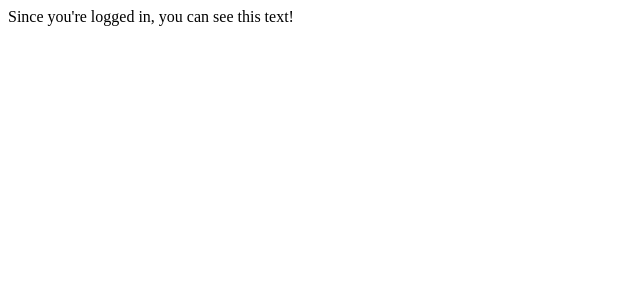
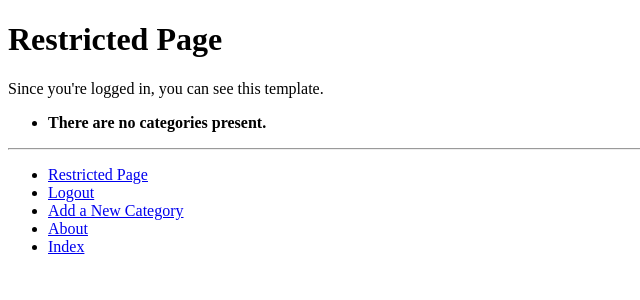
Before and after one commit to DavidAlbaiatySuarez/tango_with_django_project, a Django app: page /rango/restricted/ in a window 1280 px wide. Shown: the top 300 px of the page, without its empty margins (0-640 px from the left). Run offline with Django 3.2, Linux system fonts and the light colour scheme; the visitor is signed in with stand-in values (Sample User, id 1); data that the repository does not hold is empty.

Commit message:
chapter 9 with exercises

```diff
--- a/rango/views.py
+++ b/rango/views.py
@@ -69,6 +69,7 @@ def show_category(request, category_name_slug):
     # Go render the response and return it to the client
     return render(request, 'rango/category.html', context=context_dict)
 
+@login_required
 def add_category(request):
     form = CategoryForm()
 
@@ -92,6 +93,7 @@ def add_category(request):
     # Render the form with error messages (if any).
     return render(request, 'rango/add_category.html', {'form': form})
 
+@login_required
 def add_page(request, category_name_slug):
     try:
         category = Category.objects.get(slug=category_name_slug)
@@ -227,7 +229,7 @@ def user_login(request):
 
 @login_required
 def restricted(request):
-    return HttpResponse("Since you're logged in, you can see this text!")
+    return render(request, 'rango/restricted.html')
 
 # Use the login_required() decorator to ensure only those logged in can
 # access the view
--- a/templates/rango/base.html
+++ b/templates/rango/base.html
@@ -28,13 +28,13 @@
 			<!-- Show these links when the user is logged in -->
 				<li><a href="{% url 'rango:restricted' %}">Restricted Page</a></li>
 				<li><a href="{% url 'rango:logout' %}">Logout</a></li>
+				<li><a href="{% url 'rango:add_category' %}">Add a New Category</a></li>
 			{% else %}
 				<!-- Show these links when the user is NOT logged in -->
 				<li><a href="{% url 'rango:register' %}">Sign Up</a></li>
 				<li><a href="{% url 'rango:login' %}">Login</a></li>
 			{% endif %}
 				<!-- Outside the conditional statements, ALWAYS show -->
-				<li><a href="{% url 'rango:add_category' %}">Add a New Category</a></li>
 				<li><a href="{% url 'rango:about' %}">About</a></li>
 				<li><a href="{% url 'rango:index' %}">Index</a></li>
 			</ul>
--- a/templates/rango/category.html
+++ b/templates/rango/category.html
@@ -22,8 +22,9 @@
 		{% else %}
 		<strong>No pages currently in category.</strong>
 		{% endif %}
-
+		{% if user.is_authenticated %}
 		<a href="{% url 'rango:add_page' category.slug %}">Add Page</a> <br />
+		{% endif %}
 	{% else %}
 		The specified category does not exist.
 	{% endif %}
--- /dev/null
+++ b/templates/rango/restricted.html
@@ -0,0 +1,12 @@
+
+{% extends 'rango/base.html' %}
+{% load staticfiles %}
+
+{% block title_block %}Restricted Page{% endblock %}
+
+{% block body_block %}
+	<h1>Restricted Page</h1>
+	<div>
+		Since you're logged in, you can see this template.
+	</div>
+{% endblock %}
```
Lines whose indentation alone changed are shown as unchanged.
